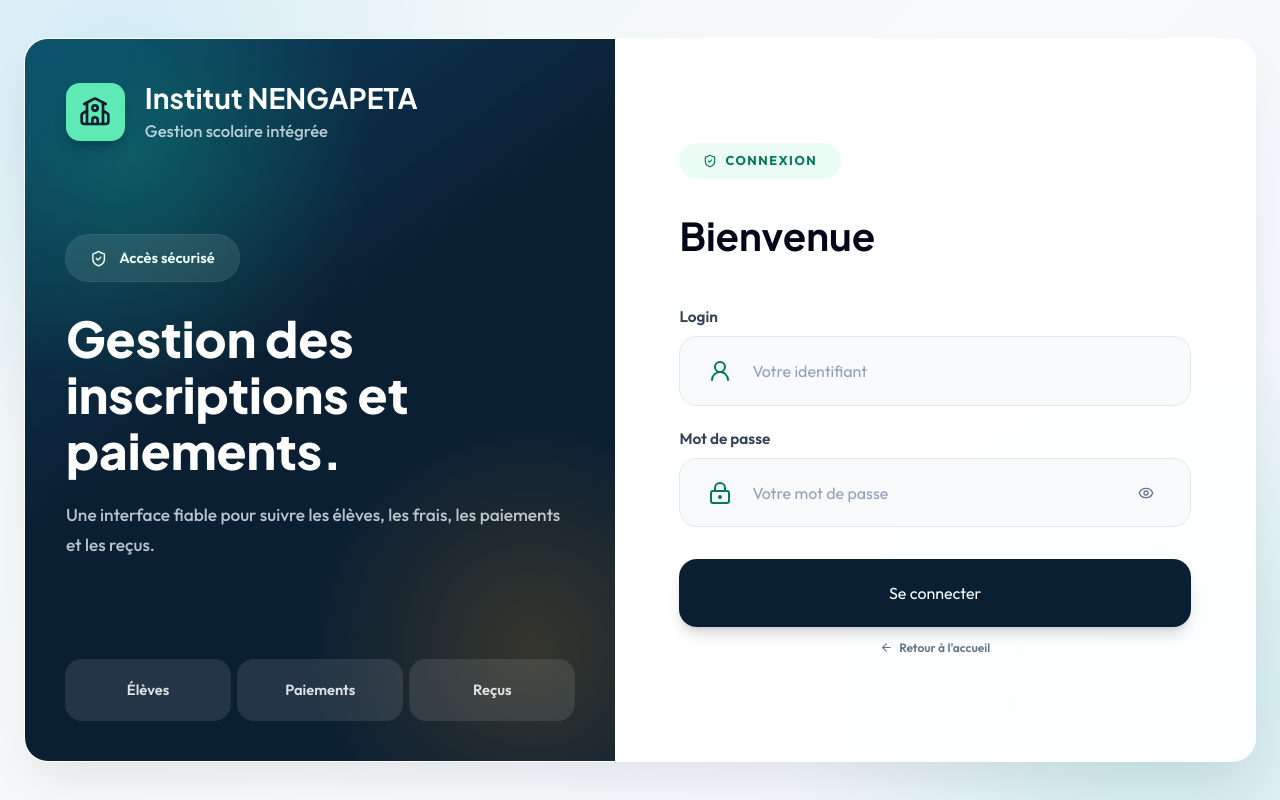
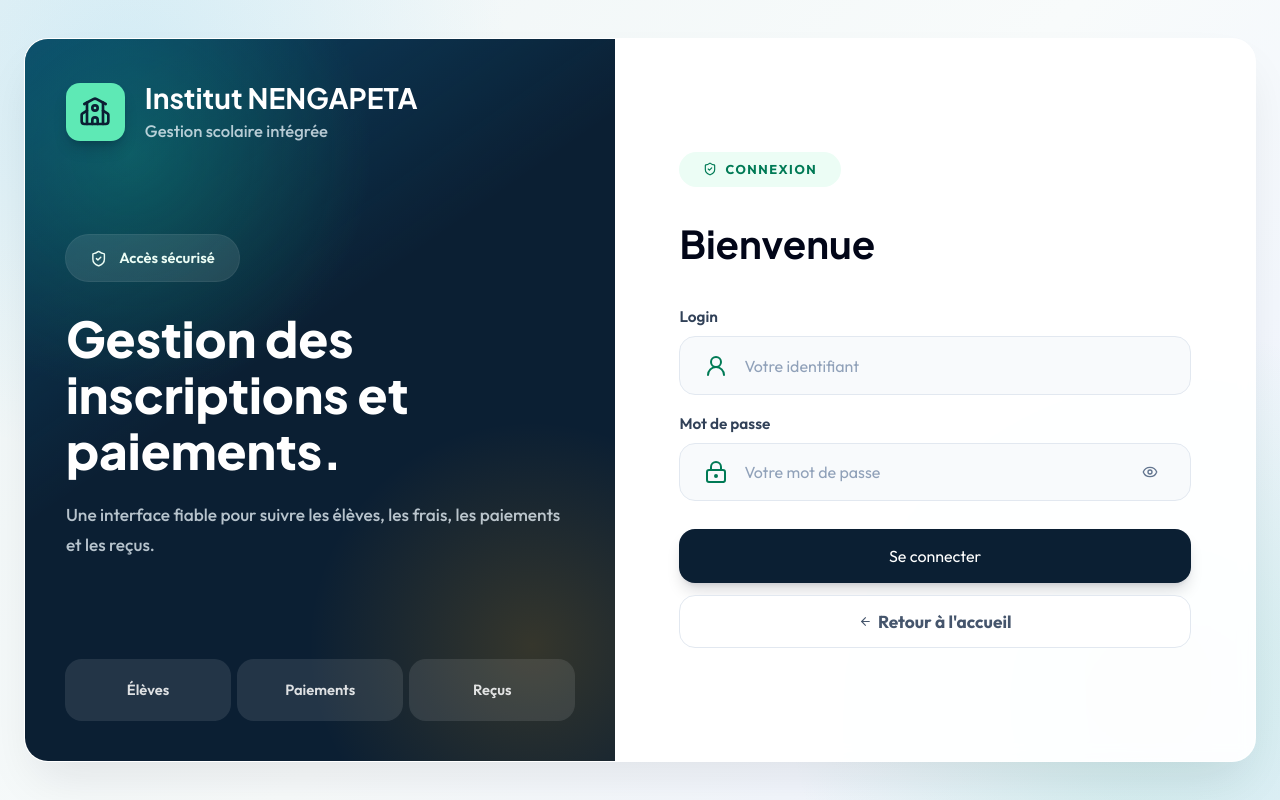
Before and after one commit to Amani-S21/Gestion_Inscript_Paiement_School, a React (Vite) app in the folder frontend/: page /login in a window 1280 px wide. Built offline with nearby package versions, Linux system fonts and the light colour scheme; no server answers.

Commit message:
update project

```diff
--- a/frontend/src/pages/auth/LoginPage.tsx
+++ b/frontend/src/pages/auth/LoginPage.tsx
@@ -83,10 +83,10 @@ export function LoginPage() {
             Connexion
           </p>
           <h1 className="heading mt-[clamp(0.4rem,1.5vw,0.5rem)] text-[clamp(1.15rem,6vw,1.5rem)] font-bold text-slate-950 lg:mt-7 lg:text-[clamp(2rem,3vw,2.8rem)]">Bienvenue</h1>
-          <div className="mt-[clamp(0.75rem,3.5vw,1.25rem)] space-y-[clamp(0.65rem,2.8vw,0.85rem)] lg:mt-10 lg:space-y-5">
+          <div className="mt-[clamp(0.75rem,3.5vw,1.25rem)] space-y-[clamp(0.65rem,2.8vw,0.85rem)] lg:mt-8 lg:space-y-4">
             <label className="block">
               <span className="text-[clamp(0.72rem,3vw,0.8125rem)] font-semibold text-slate-700 lg:text-[clamp(0.9rem,1.2vw,1.05rem)]">Login</span>
-              <span className="mt-1.5 flex h-[clamp(2.35rem,10vw,2.75rem)] min-w-0 items-center gap-[clamp(0.5rem,2.5vw,0.75rem)] rounded-[10px] border border-slate-200 bg-slate-50 px-[clamp(0.55rem,2.5vw,0.75rem)] transition focus-within:border-emerald-600 focus-within:bg-white focus-within:ring-4 focus-within:ring-emerald-50 lg:mt-2 lg:h-[4.35rem] lg:gap-5 lg:rounded-[18px] lg:px-7">
+              <span className="mt-1.5 flex h-[clamp(2.35rem,10vw,2.75rem)] min-w-0 items-center gap-[clamp(0.5rem,2.5vw,0.75rem)] rounded-[10px] border border-slate-200 bg-slate-50 px-[clamp(0.55rem,2.5vw,0.75rem)] transition focus-within:border-emerald-600 focus-within:bg-white focus-within:ring-4 focus-within:ring-emerald-50 lg:mt-2 lg:h-[3.65rem] lg:gap-4 lg:rounded-[16px] lg:px-6">
                 <UserRound className="h-[clamp(0.9rem,4vw,1rem)] w-[clamp(0.9rem,4vw,1rem)] shrink-0 text-emerald-700 lg:h-6 lg:w-6" />
                 <input
                   value={username}
@@ -94,13 +94,13 @@ export function LoginPage() {
                   autoComplete="username"
                   placeholder="Votre identifiant"
                   required
-                  className="min-w-0 flex-1 bg-transparent text-[clamp(0.75rem,3.2vw,0.8125rem)] text-slate-900 outline-none placeholder:text-slate-400 lg:text-[clamp(1.05rem,1.8vw,1.45rem)]"
+                  className="min-w-0 flex-1 bg-transparent text-[clamp(0.75rem,3.2vw,0.8125rem)] text-slate-900 outline-none placeholder:text-slate-400 lg:text-[clamp(0.95rem,1.45vw,1.15rem)]"
                 />
               </span>
             </label>
             <label className="block">
               <span className="text-[clamp(0.72rem,3vw,0.8125rem)] font-semibold text-slate-700 lg:text-[clamp(0.9rem,1.2vw,1.05rem)]">Mot de passe</span>
-              <span className="mt-1.5 flex h-[clamp(2.35rem,10vw,2.75rem)] min-w-0 items-center gap-[clamp(0.5rem,2.5vw,0.75rem)] rounded-[10px] border border-slate-200 bg-slate-50 px-[clamp(0.55rem,2.5vw,0.75rem)] transition focus-within:border-emerald-600 focus-within:bg-white focus-within:ring-4 focus-within:ring-emerald-50 lg:mt-2 lg:h-[4.35rem] lg:gap-5 lg:rounded-[18px] lg:px-7">
+              <span className="mt-1.5 flex h-[clamp(2.35rem,10vw,2.75rem)] min-w-0 items-center gap-[clamp(0.5rem,2.5vw,0.75rem)] rounded-[10px] border border-slate-200 bg-slate-50 px-[clamp(0.55rem,2.5vw,0.75rem)] transition focus-within:border-emerald-600 focus-within:bg-white focus-within:ring-4 focus-within:ring-emerald-50 lg:mt-2 lg:h-[3.65rem] lg:gap-4 lg:rounded-[16px] lg:px-6">
                 <LockKeyhole className="h-[clamp(0.9rem,4vw,1rem)] w-[clamp(0.9rem,4vw,1rem)] shrink-0 text-emerald-700 lg:h-6 lg:w-6" />
                 <input
                   type={showPassword ? "text" : "password"}
@@ -109,7 +109,7 @@ export function LoginPage() {
                   autoComplete="current-password"
                   placeholder="Votre mot de passe"
                   required
-                  className="min-w-0 flex-1 bg-transparent text-[clamp(0.75rem,3.2vw,0.8125rem)] text-slate-900 outline-none placeholder:text-slate-400 lg:text-[clamp(1.05rem,1.8vw,1.45rem)]"
+                  className="min-w-0 flex-1 bg-transparent text-[clamp(0.75rem,3.2vw,0.8125rem)] text-slate-900 outline-none placeholder:text-slate-400 lg:text-[clamp(0.95rem,1.45vw,1.15rem)]"
                 />
                 <button
                   type="button"
@@ -123,12 +123,12 @@ export function LoginPage() {
             </label>
           </div>
           {error && <p className="mt-[clamp(0.65rem,2.8vw,1rem)] rounded-[10px] bg-rose-50 px-4 py-2.5 text-[clamp(0.72rem,3vw,0.8125rem)] font-semibold text-rose-700">{error}</p>}
-          <button disabled={loading} className="mt-[clamp(0.8rem,3vw,1rem)] h-[clamp(2.4rem,10vw,2.75rem)] w-full rounded-[10px] bg-[#0b1f33] px-4 text-[clamp(0.75rem,3vw,0.8125rem)] font-bold text-white shadow-lg shadow-slate-950/15 transition hover:bg-[#123554] disabled:opacity-60 lg:mt-8 lg:h-[4.2rem] lg:rounded-[18px] lg:text-[clamp(1.05rem,1.75vw,1.45rem)]">
+          <button disabled={loading} className="mt-[clamp(0.8rem,3vw,1rem)] h-[clamp(2.4rem,10vw,2.75rem)] w-full rounded-[10px] bg-[#0b1f33] px-4 text-[clamp(0.75rem,3vw,0.8125rem)] font-bold text-white shadow-lg shadow-slate-950/15 transition hover:bg-[#123554] disabled:opacity-60 lg:mt-7 lg:h-[3.35rem] lg:rounded-[16px] lg:text-[clamp(0.95rem,1.35vw,1.1rem)]">
             {loading ? "Connexion..." : "Se connecter"}
           </button>
           <Link
             to="/"
-            className="mt-[clamp(0.55rem,2.5vw,0.75rem)] inline-flex w-full items-center justify-center gap-1.5 text-[clamp(0.7rem,2.8vw,0.75rem)] font-semibold text-slate-500 transition hover:text-emerald-800"
+            className="mt-[clamp(0.55rem,2.5vw,0.75rem)] inline-flex h-[clamp(2.4rem,10vw,2.75rem)] w-full items-center justify-center gap-1.5 rounded-[10px] border border-slate-200 bg-white text-[clamp(0.7rem,2.8vw,0.75rem)] font-bold text-slate-600 transition hover:border-emerald-200 hover:text-emerald-800 lg:h-[3.35rem] lg:rounded-[16px] lg:text-[clamp(0.95rem,1.35vw,1.1rem)]"
           >
             <ArrowLeft className="h-[clamp(0.75rem,3vw,0.8125rem)] w-[clamp(0.75rem,3vw,0.8125rem)]" />
             Retour à l'accueil
```
